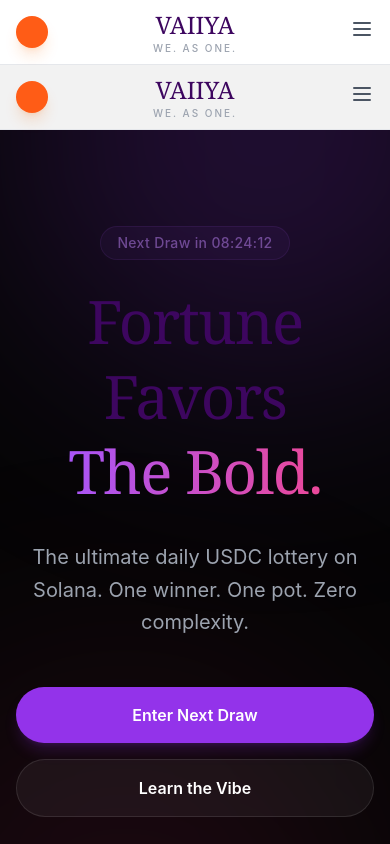
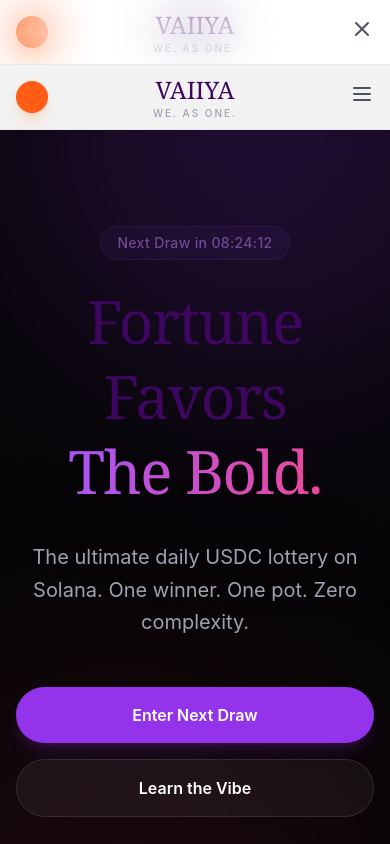
Before and after one commit to VAIIYA/VAIIYA, a Next.js app: page /projects/luckyhaus in a window 390 px wide. Both pictures are taken after a click on the button 362 px from the left and 29 px from the top of the page. Shown: the top 844 px of the page. Built offline with nearby package versions, Linux system fonts and the light colour scheme.

Commit message:
feat: Add responsive mobile navigation menu and improve text rendering with HTML entities.

```diff
--- a/app/projects/luckyhaus/page.tsx
+++ b/app/projects/luckyhaus/page.tsx
@@ -100,8 +100,8 @@ export default function LuckyHausPage() {
                             <h2 className="text-4xl font-serif mb-8 text-white">Redefining the Gamble.</h2>
                             <div className="space-y-6 text-lg text-gray-400 leading-relaxed">
                                 <p>
-                                    LuckyHaus isn't just a lottery; it's a social experiment in high-stakes transparency.
-                                    By leveraging Solana's sub-second finality, we've created a platform that feels alive.
+                                    LuckyHaus isn&apos;t just a lottery; it&apos;s a social experiment in high-stakes transparency.
+                                    By leveraging Solana&apos;s sub-second finality, we&apos;ve created a platform that feels alive.
                                 </p>
                                 <p>
                                     Built with the core VAIIYA philosophy of Vibe Coding, LuckyHaus strips away the friction of
@@ -120,7 +120,7 @@ export default function LuckyHausPage() {
                     <div className="relative z-10 p-12 md:p-20 text-center">
                         <h2 className="text-4xl font-serif mb-4 text-white">Your Wallet, Your Luck.</h2>
                         <p className="text-xl text-purple-200 mb-10 max-w-xl mx-auto italic">
-                            "The pot is growing. Are you in the Haus?"
+                            &quot;The pot is growing. Are you in the Haus?&quot;
                         </p>
                         <a href="https://luckyhaus.vercel.app/" target="_blank" rel="noopener noreferrer" className="inline-block px-10 py-5 bg-white text-black rounded-full font-bold text-lg hover:scale-105 transition-transform">
                             Join LuckyHaus Now
--- a/app/projects/memehaus/page.tsx
+++ b/app/projects/memehaus/page.tsx
@@ -73,7 +73,7 @@ export default function MemeHausPage() {
                 <div className="max-w-4xl mx-auto text-center">
                     <h2 className="text-4xl font-serif mb-6 text-metamask-purple">The 10% Kickback</h2>
                     <p className="text-xl text-gray-600 mb-12 leading-relaxed">
-                        We believe in rewarding the creators who build our ecosystem. That's why MemeHaus implements
+                        We believe in rewarding the creators who build our ecosystem. That&apos;s why MemeHaus implements
                         a native kickback mechanism. Every transaction generates a protocol fee, and a significant portion
                         is instantly routed back to the creator and early adopters.
                     </p>
@@ -97,11 +97,11 @@ export default function MemeHausPage() {
             {/* Degen Professional Quote */}
             <section className="py-24 bg-metamask-purple text-white">
                 <div className="max-w-5xl mx-auto px-4 sm:px-6 lg:px-8 text-center">
-                    <h2 className="text-5xl font-serif italic mb-8">"Built forDegens, Engineered for Reality."</h2>
+                    <h2 className="text-5xl font-serif italic mb-8">&quot;Built for Degens, Engineered for Reality.&quot;</h2>
                     <div className="h-px w-24 bg-metamask-orange mx-auto mb-8"></div>
                     <p className="text-xl text-purple-100 max-w-2xl mx-auto">
-                        MemeHaus is a prime example of VAIIYA's "Vibe Coding" in action. We've taken the chaotic energy of the
-                        meme markets and built a robust, high-performance financial tool that doesn't compromise on fun.
+                        MemeHaus is a prime example of VAIIYA&apos;s &quot;Vibe Coding&quot; in action. We&apos;ve taken the chaotic energy of the
+                        meme markets and built a robust, high-performance financial tool that doesn&apos;t compromise on fun.
                     </p>
                 </div>
             </section>
--- a/app/projects/vynder/page.tsx
+++ b/app/projects/vynder/page.tsx
@@ -53,7 +53,7 @@ export default function VynderPage() {
                                             <svg className="w-3 h-3 text-white" fill="currentColor" viewBox="0 0 20 20"><path d="M6.267 3.455a3.066 3.066 0 001.745-.723 3.066 3.066 0 013.976 0 3.066 3.066 0 001.745.723 3.066 3.066 0 012.812 2.812c.051.64.304 1.25.723 1.745a3.066 3.066 0 010 3.976 3.066 3.066 0 00-.723 1.745 3.066 3.066 0 01-2.812 2.812 3.066 3.066 0 00-1.745.723 3.066 3.066 0 01-3.976 0 3.066 3.066 0 00-1.745-.723 3.066 3.066 0 01-2.812-2.812 3.066 3.066 0 00-.723-1.745 3.066 3.066 0 010-3.976 3.066 3.066 0 00.723-1.745 3.066 3.066 0 012.812-2.812zm7.44 5.252a1 1 0 00-1.414-1.414L9 10.586 7.707 9.293a1 1 0 00-1.414 1.414l2 2a1 1 0 001.414 0l4-4z" /></svg>
                                         </div>
                                     </div>
-                                    <p className="text-gray-400 text-sm">Passionate about Web3 and long hikes. Let's build something cool.</p>
+                                    <p className="text-gray-400 text-sm">Passionate about Web3 and long hikes. Let&apos;s build something cool.</p>
                                     <div className="flex gap-2">
                                         <span className="px-2 py-1 bg-white/10 rounded-md text-[10px] uppercase font-bold tracking-widest text-orange-500">Music</span>
                                         <span className="px-2 py-1 bg-white/10 rounded-md text-[10px] uppercase font-bold tracking-widest text-blue-500">Tech</span>
@@ -99,7 +99,7 @@ export default function VynderPage() {
             <section className="py-24 bg-zinc-950">
                 <div className="max-w-4xl mx-auto px-4 sm:px-6 lg:px-8 text-center">
                     <p className="text-3xl sm:text-4xl font-serif leading-relaxed italic text-gray-300">
-                        "In a world of bots and noise, Vynder uses the blockchain to foster genuine, high-vibe human connection."
+                        &quot;In a world of bots and noise, Vynder uses the blockchain to foster genuine, high-vibe human connection.&quot;
                     </p>
                     <div className="mt-12 h-px w-20 bg-gradient-to-r from-transparent via-orange-500 to-transparent mx-auto"></div>
                 </div>
--- a/components/Header.tsx
+++ b/components/Header.tsx
@@ -1,4 +1,8 @@
+'use client'
+
+import { useState } from 'react'
 import Link from 'next/link'
+
 
 const socialLinks = [
   {
@@ -47,6 +51,8 @@ const projects = [
 ]
 
 export default function Header() {
+  const [isMenuOpen, setIsMenuOpen] = useState(false)
+
   return (
     <header className="sticky top-0 z-50 bg-white/95 backdrop-blur-sm border-b border-gray-200">
       <nav className="max-w-7xl mx-auto px-4 sm:px-6 lg:px-8">
@@ -122,16 +128,90 @@ export default function Header() {
             </div>
           </div>
 
-          {/* Mobile Menu Button - Placeholder */}
+          {/* Mobile Menu Button */}
           <div className="md:hidden">
-            <button className="text-gray-600 hover:text-solana-purple">
-              <svg className="w-6 h-6" fill="none" stroke="currentColor" viewBox="0 0 24 24">
-                <path strokeLinecap="round" strokeLinejoin="round" strokeWidth={2} d="M4 6h16M4 12h16M4 18h16" />
-              </svg>
+            <button
+              onClick={() => setIsMenuOpen(!isMenuOpen)}
+              className="text-gray-600 hover:text-metamask-orange transition-colors relative z-[60]"
+            >
+              {isMenuOpen ? (
+                <svg className="w-6 h-6" fill="none" stroke="currentColor" viewBox="0 0 24 24">
+                  <path strokeLinecap="round" strokeLinejoin="round" strokeWidth={2} d="M6 18L18 6M6 6l12 12" />
+                </svg>
+              ) : (
+                <svg className="w-6 h-6" fill="none" stroke="currentColor" viewBox="0 0 24 24">
+                  <path strokeLinecap="round" strokeLinejoin="round" strokeWidth={2} d="M4 6h16M4 12h16M4 18h16" />
+                </svg>
+              )}
             </button>
           </div>
         </div>
       </nav>
+
+      {/* Mobile Menu Overlay */}
+      {isMenuOpen && (
+        <div className="fixed inset-0 z-50 md:hidden overflow-y-auto">
+          {/* Backdrop */}
+          <div className="fixed inset-0 bg-white/98 backdrop-blur-xl"></div>
+
+          <div className="relative pt-20 pb-12 px-6">
+            <div className="flex flex-col space-y-8">
+              {/* Main Links */}
+              <div className="space-y-4">
+                <Link
+                  href="/"
+                  onClick={() => setIsMenuOpen(false)}
+                  className="block text-3xl font-serif text-metamask-purple hover:text-metamask-orange transition-colors"
+                >
+                  Home
+                </Link>
+                <Link
+                  href="/about"
+                  onClick={() => setIsMenuOpen(false)}
+                  className="block text-3xl font-serif text-metamask-purple hover:text-metamask-orange transition-colors"
+                >
+                  About
+                </Link>
+              </div>
+
+              {/* Projects Section */}
+              <div className="space-y-4 pt-4 border-t border-gray-100">
+                <h3 className="text-xs uppercase tracking-widest text-gray-400 font-semibold">Projects</h3>
+                <div className="grid grid-cols-1 gap-4">
+                  {projects.map((project) => (
+                    <Link
+                      key={project.slug}
+                      href={`/projects/${project.slug}`}
+                      onClick={() => setIsMenuOpen(false)}
+                      className="text-xl text-gray-600 hover:text-metamask-orange transition-colors"
+                    >
+                      {project.name}
+                    </Link>
+                  ))}
+                </div>
+              </div>
+
+              {/* Socials Section */}
+              <div className="space-y-4 pt-4 border-t border-gray-100">
+                <h3 className="text-xs uppercase tracking-widest text-gray-400 font-semibold">Connect</h3>
+                <div className="flex flex-wrap gap-6">
+                  {socialLinks.map((social) => (
+                    <a
+                      key={social.name}
+                      href={social.url}
+                      target="_blank"
+                      rel="noopener noreferrer"
+                      className="text-gray-500 hover:text-metamask-orange transition-colors p-2 bg-gray-50 rounded-xl"
+                    >
+                      {social.icon}
+                    </a>
+                  ))}
+                </div>
+              </div>
+            </div>
+          </div>
+        </div>
+      )}
     </header>
   )
 }
```
Also changed, not shown: app/about/page.tsx (+9 -9 lines), app/projects/nightstudio/page.tsx (+4 -4 lines).
